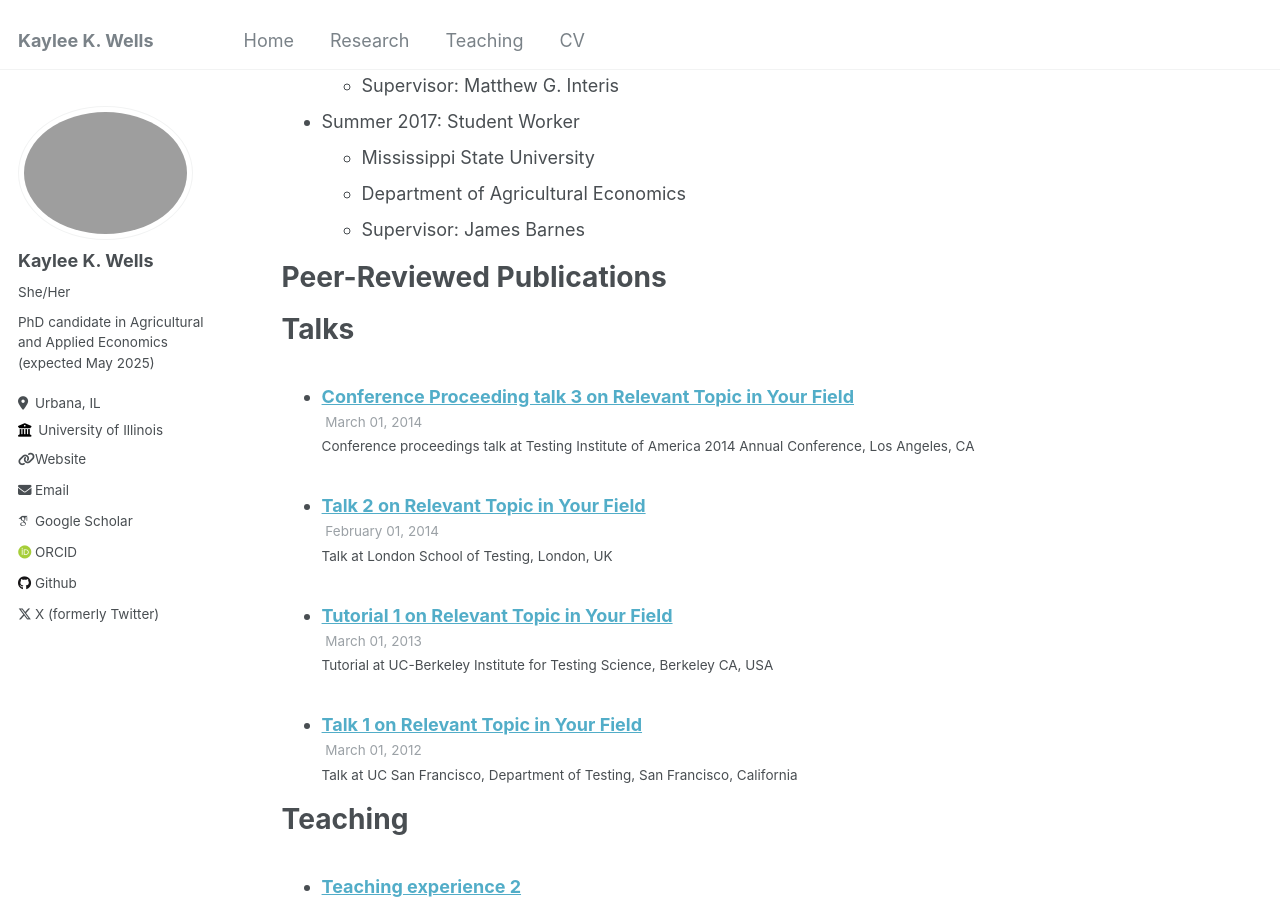
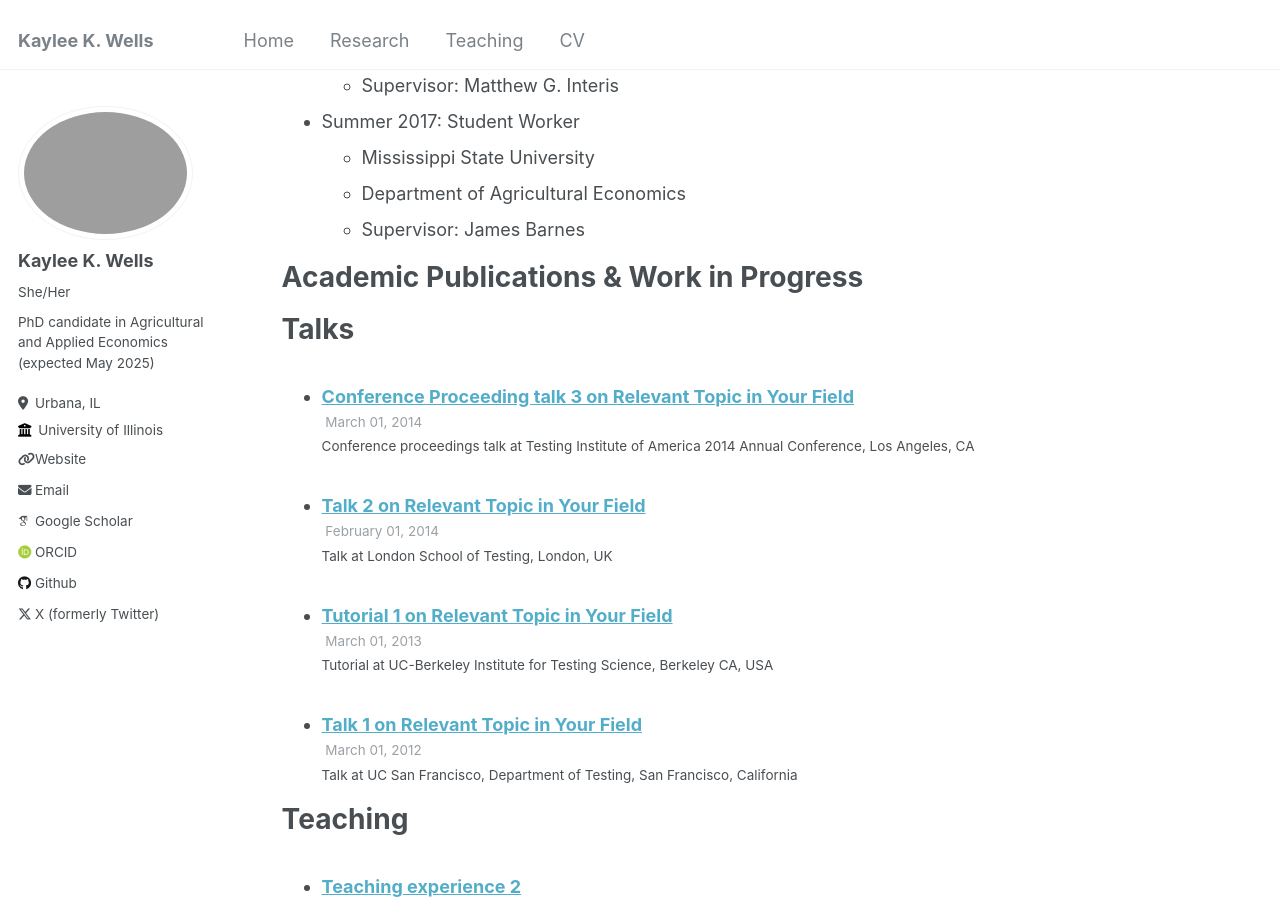
Before and after one commit to KayleeWells/KayleeWells.github.io, a Jekyll site: the page built from _pages/cv.md, in a window 1280 px wide and 900 px high, scrolled down 603 px. Built offline with Jekyll 4.4.1, drawn with Linux system fonts in a browser that asks for light colours; some web fonts are replaced.

Commit message:
Update cv.md

```diff
--- a/_pages/cv.md
+++ b/_pages/cv.md
@@ -34,7 +34,7 @@ Research Experience
   * Department of Agricultural Economics
   * Supervisor: James Barnes
 
-Peer-Reviewed Publications
+Academic Publications & Work in Progress
 ======
   <ul>{% for post in site.research reversed %}
     {% include archive-single-cv.html %}
```
